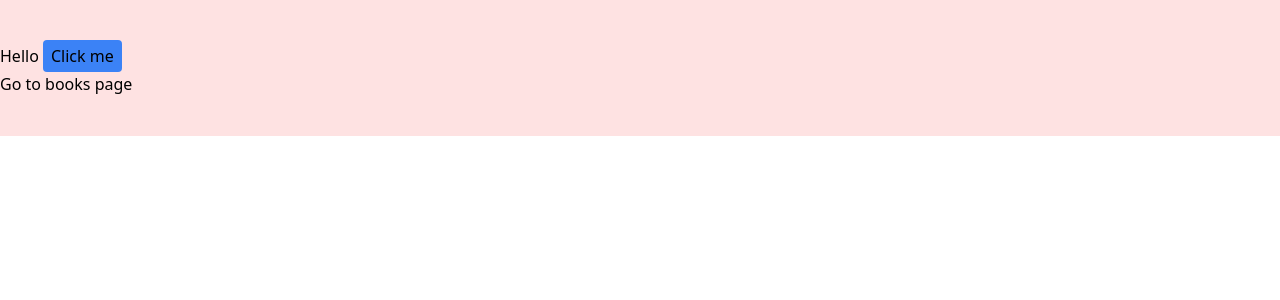
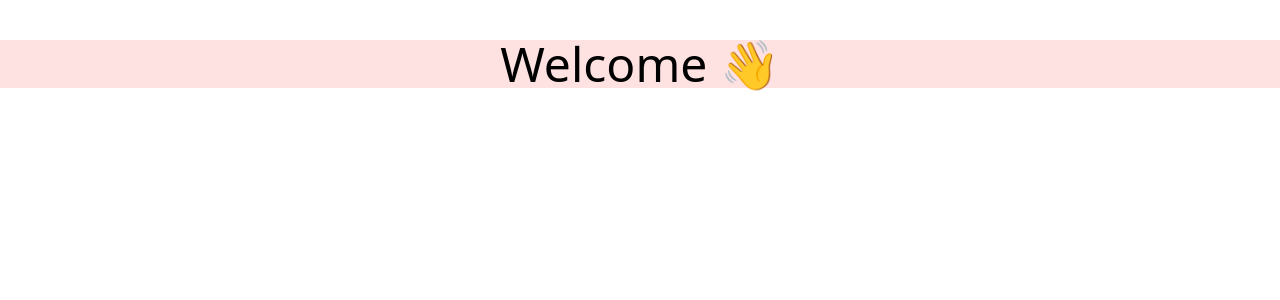
Before and after one commit to TomaszSarmata/quick-revision, a Next.js app: page / in a window 1280 px wide. Shown: the top 300 px of the page. Built offline with nearby package versions, Linux system fonts and the light colour scheme.

Commit message:
erased previous content to start from scratch

```diff
--- a/pages/index.js
+++ b/pages/index.js
@@ -1,23 +1,5 @@
-import Link from "next/link";
-import { useRouter } from "next/router";
-
 export default function Home() {
-  const router = useRouter();
-
-  const handleClick = () => {
-    alert("you clicked the button!");
-    router.push("/books");
-  };
-
   return (
-    <div className="w-full py-10 bg-red-100">
-      Hello{" "}
-      <button className="bg-blue-500 px-2 py-1 rounded" onClick={handleClick}>
-        Click me
-      </button>
-      <div>
-        <Link href="/books">Go to books page</Link>
-      </div>
-    </div>
+    <div className="bg-red-100 text-5xl text-center my-10">Welcome 👋</div>
   );
 }
```
